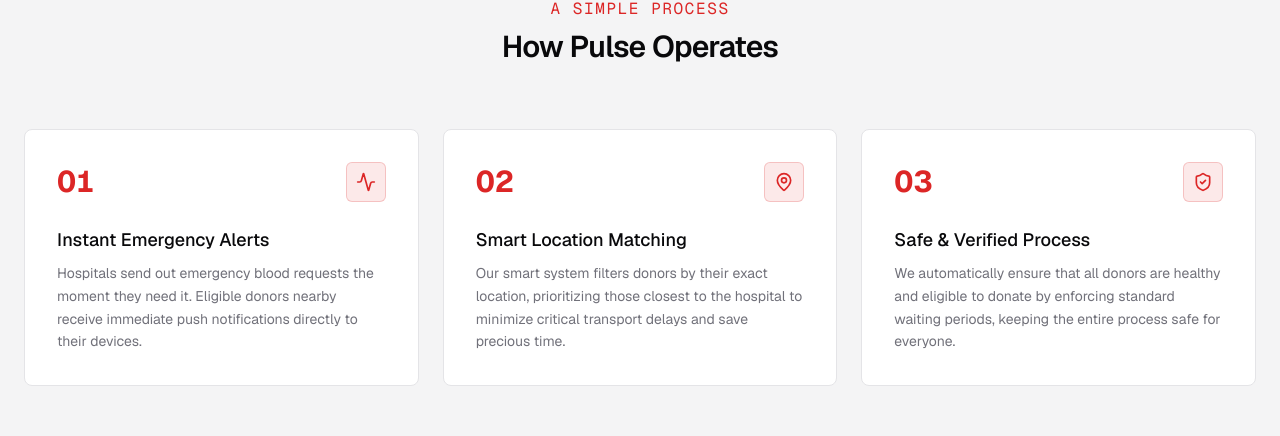
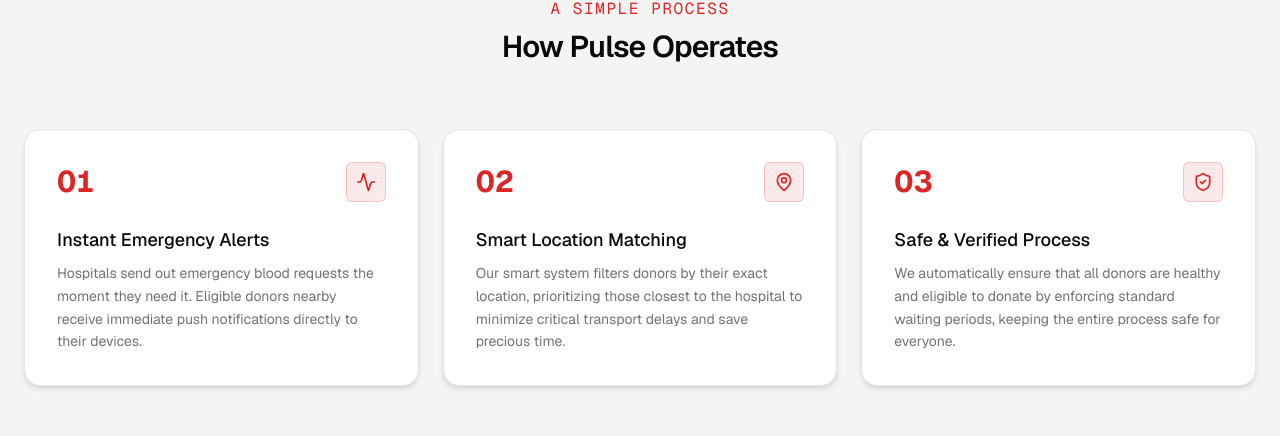
Before and after one commit to 43UniProjects/pulse, a Next.js app: page / in a window 1280 px wide. Shown: the part 1060-1496 px from the top of the page. Built offline with nearby package versions, Linux system fonts and the light colour scheme.

Commit message:
style: refinements and small transition effects for home page tiles

```diff
--- a/app/page.tsx
+++ b/app/page.tsx
@@ -129,7 +129,7 @@ export default function HomePage() {
 
         <div className="grid md:grid-cols-3 gap-6">
           {/* Step 01 */}
-          <div className="bg-card border border-border rounded-lg p-8 relative flex flex-col justify-between hover:border-primary/50 transition-all">
+          <div className="bg-card border border-border rounded-2xl shadow-md p-8 relative flex flex-col justify-between hover:border-primary/50 hover:shadow-xl hover:-translate-y-1 transition-all duration-300">
             <div>
               <div className="flex items-center justify-between mb-6">
                 <span className="text-3xl font-bold font-tabular text-primary">
@@ -151,7 +151,7 @@ export default function HomePage() {
           </div>
 
           {/* Step 02 */}
-          <div className="bg-card border border-border rounded-lg p-8 relative flex flex-col justify-between hover:border-primary/50 transition-all">
+          <div className="bg-card border border-border rounded-2xl shadow-md p-8 relative flex flex-col justify-between hover:border-primary/50 hover:shadow-xl hover:-translate-y-1 transition-all duration-300">
             <div>
               <div className="flex items-center justify-between mb-6">
                 <span className="text-3xl font-bold font-tabular text-primary">
@@ -173,7 +173,7 @@ export default function HomePage() {
           </div>
 
           {/* Step 03 */}
-          <div className="bg-card border border-border rounded-lg p-8 relative flex flex-col justify-between hover:border-primary/50 transition-all">
+          <div className="bg-card border border-border rounded-2xl shadow-md p-8 relative flex flex-col justify-between hover:border-primary/50 hover:shadow-xl hover:-translate-y-1 transition-all duration-300">
             <div>
               <div className="flex items-center justify-between mb-6">
                 <span className="text-3xl font-bold font-tabular text-primary">
```
